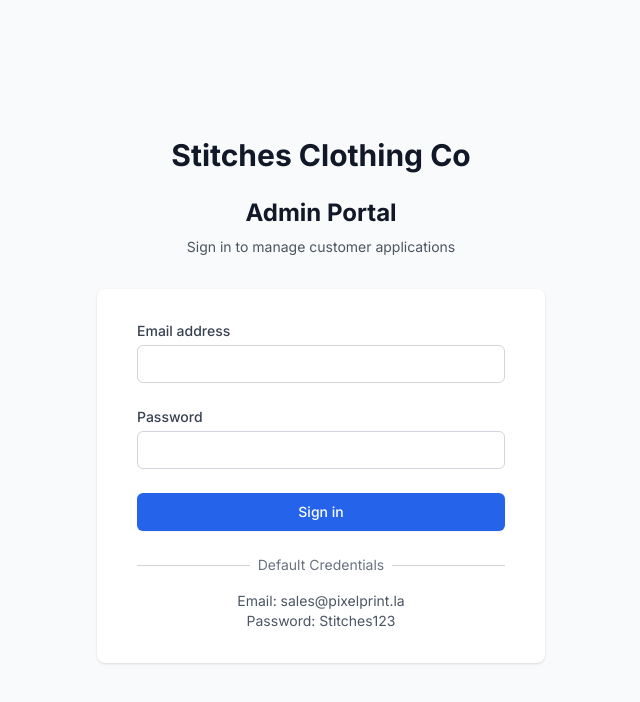
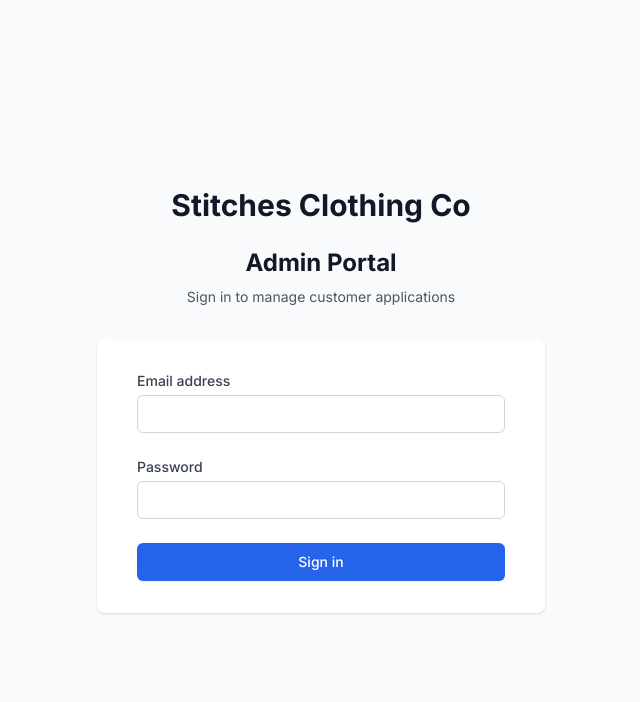
Before and after one commit to Twenty7Trades/stitches-onboarding, a Next.js app: page /admin/login in a window 1280 px wide. Shown: the top 702 px of the page, without its empty margins (319-959 px from the left). Built offline with nearby package versions, Linux system fonts and the light colour scheme.

Commit message:
Remove default credentials text from admin login page

```diff
--- a/src/app/admin/login/page.tsx
+++ b/src/app/admin/login/page.tsx
@@ -113,21 +113,6 @@ export default function AdminLoginPage() {
               </button>
             </div>
           </form>
-
-          <div className="mt-6">
-            <div className="relative">
-              <div className="absolute inset-0 flex items-center">
-                <div className="w-full border-t border-gray-300" />
-              </div>
-              <div className="relative flex justify-center text-sm">
-                <span className="px-2 bg-white text-gray-500">Default Credentials</span>
-              </div>
-            </div>
-            <div className="mt-4 text-center text-sm text-gray-600">
-              <p>Email: sales@pixelprint.la</p>
-              <p>Password: Stitches123</p>
-            </div>
-          </div>
         </div>
       </div>
     </div>
```
